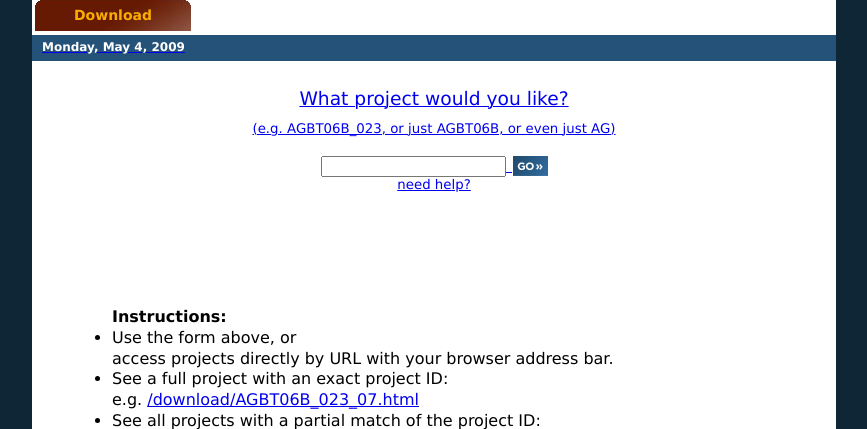
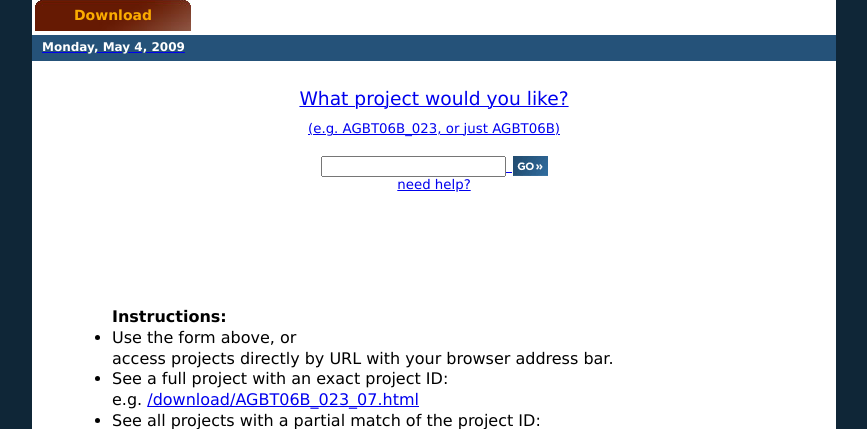
Before and after one commit to rduplain/archive, a Python web app: template templates/index.html in a window 1280 px wide. Shown: the part 78-507 px from the top of the page, without its empty margins (206-1073 px from the left). Run offline with Jinja, Linux system fonts and the light colour scheme; the template is opened without the code that fills it, so the values that code supplies are empty.

Commit message:
Reconciling silly changes.

```diff
--- a/templates/index.html
+++ b/templates/index.html
@@ -69,7 +69,7 @@
 
   <div class="query-wrapper">
     <span class="prompt">What project would you like?</span><br /><br />
-    <span class="hint">(e.g. AGBT06B_023, or just AGBT06B, or even just AG)</span><br /><br />
+    <span class="hint">(e.g. AGBT06B_023, or just AGBT06B)</span><br /><br />
     <div class="query">
       <form name="DataVaultDownload" onsubmit="getProject()">
         <input name="project_name" type="text" />
@@ -98,8 +98,8 @@
     <div class="status">
     <ul><strong>Status:</strong>
       <li><strong>pilot, testing</strong></li>
+      <li>all archived GBT projects are available</li>
       <li>all archived VLA/EVLA and VLBA projects are available in the index</li>
-      <li>all archived GBT projects are available</li>
     </ul>
     </div>
     <div class="query-spacer">&nbsp;</div>
```
